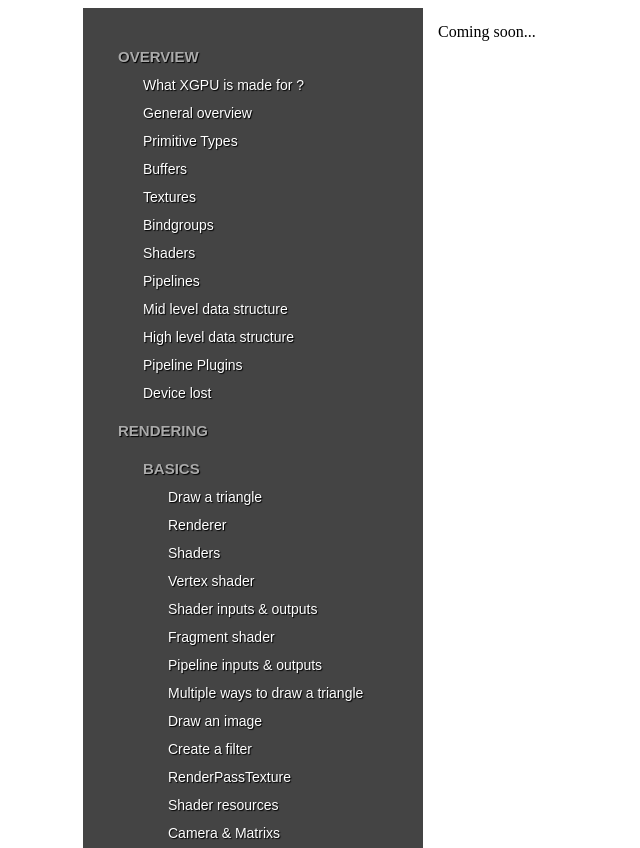
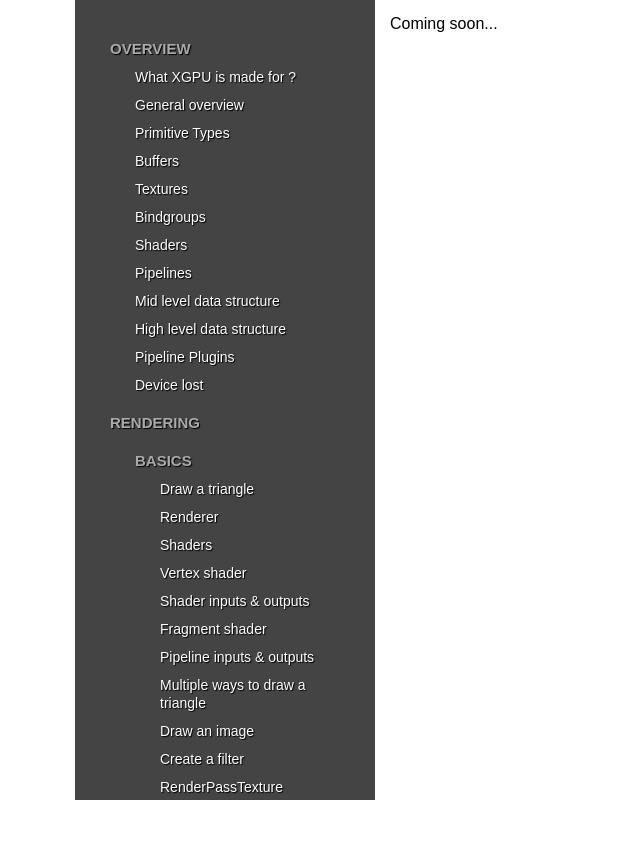
Before and after one commit to tlecoz/xgpu-tutorials, a website built with Vite: page index.html in a window 1280 px wide. Shown: the whole page, without its empty margins (0-640 px from the left). After the commit the page ends 800 px from the top, so only its background shows below. Built offline with nearby package versions, Linux system fonts and the light colour scheme.

Commit message:
fix minor css bug

```diff
--- a/index.html
+++ b/index.html
@@ -1,13 +1,24 @@
 <!doctype html>
 <html lang="en">
+
 <head>
   <meta charset="UTF-8" />
   <link rel="icon" type="image/svg+xml" href="/vite.svg" />
   <meta name="viewport" content="width=device-width, initial-scale=1.0" />
-    <title>Vite + TS</title>
+  <title>XGPU - TUTORIALS</title>
+  <style>
+    * {
+      padding: 0px;
+      margin: 0px;
+      box-sizing: border-box;
+      overflow-x: hidden;
+    }
+  </style>
 </head>
+
 <body>
   <div id="app"></div>
   <script type="module" src="/src/main.ts"></script>
 </body>
+
 </html>
--- a/src/Tutorial.ts
+++ b/src/Tutorial.ts
@@ -1,12 +1,20 @@
 import { UIElement } from "./UIElement";
+import config from "./appConfig.json";
 
 export class Tutorial extends UIElement {
 
     constructor() {
         super("div", {
-            padding: "15px"
+            display: "flex",
+            flexDirection: "column",
+            position: "relative",
+            fontFamily: "Arial",
+            width: config.APP_WIDTH,
+            minHeight: (window.innerHeight - config.HEADER_HEIGHT - config.FOOTER_HEIGHT) + "px",
         })
-        this.innerText = "Coming soon...";
+
+        this.appendChild(new UIElement("span", { padding: "15px" })).innerText = "Coming soon...";
+
     }
 
 
--- a/src/TutorialMenu.ts
+++ b/src/TutorialMenu.ts
@@ -12,6 +12,7 @@
     constructor(obj: any, folderLevel: number, folderName?: string) {
 
         super("div", {
+            display: "flex",
             width: `calc(${config.MENU_WIDTH}"px" - ${folderLevel} * 25px )`,
             fontFamily: "Arial",
             fontSize: folderName ? "15px" : "14px",
```
Lines whose indentation alone changed are shown as unchanged.
